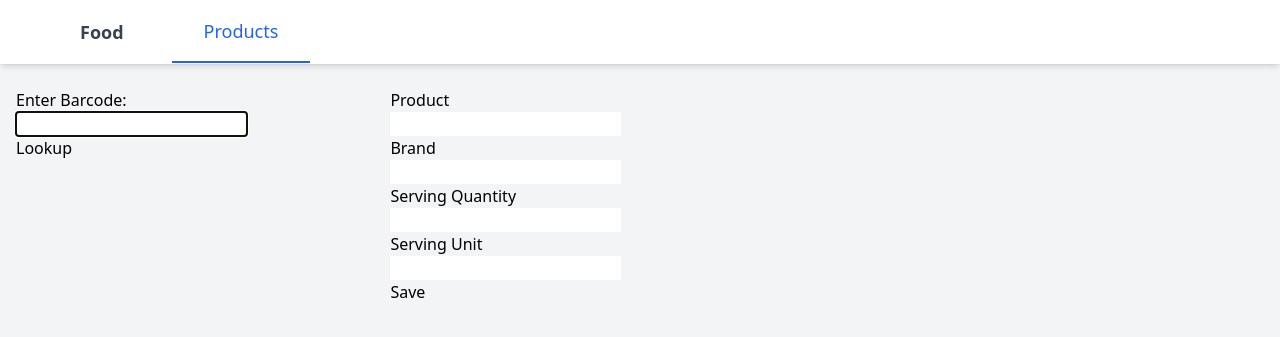
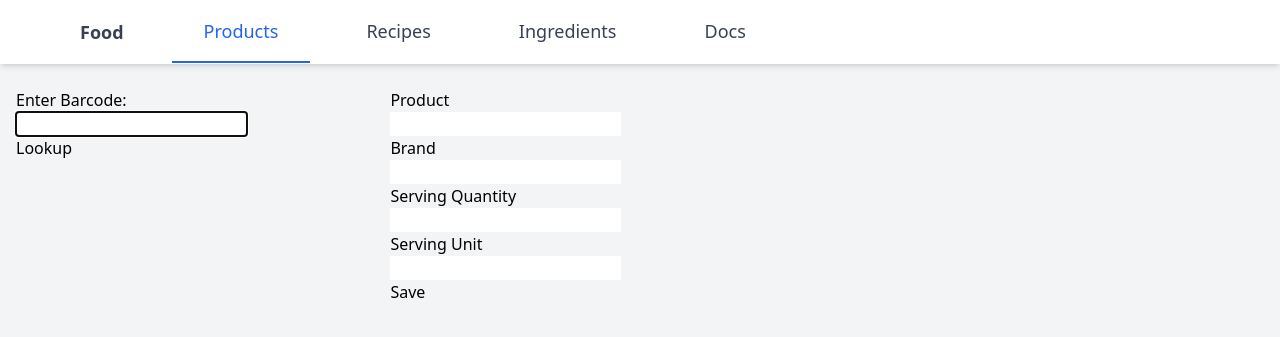
Before and after one commit to Wes-3D/foodery, a FastAPI app: page /add_product in a window 1280 px wide. Shown: the top 337 px of the page. Run offline with FastAPI, Linux system fonts and the light colour scheme; some libraries are stand-ins or nearby versions.

Commit message:
added endpoints to html

```diff
--- a/assets/templates/base.html
+++ b/assets/templates/base.html
@@ -16,10 +16,11 @@
         </div>
         <div class="hidden md:flex space-x-6">
           <a href="/add_product" class="text-gray-700 hover:text-blue-600 text-lg font-medium px-8 py-4">Products</a>
-          <!--a href="/matchups" class="text-gray-700 hover:text-blue-600 text-lg font-medium px-8 py-4">Matchups</a>
+          <a href="/recipes" class="text-gray-700 hover:text-blue-600 text-lg font-medium px-8 py-4">Recipes</a>
+          <a href="/ingredients" class="text-gray-700 hover:text-blue-600 text-lg font-medium px-8 py-4">Ingredients</a>
+          <a href="/docs" class="text-gray-700 hover:text-blue-600 text-lg font-medium px-8 py-4">Docs</a>
 
-          <a href="/rosters" class="text-gray-700 hover:text-blue-600 text-lg font-medium px-8 py-4">Rosters</a>
-          <a href="/ratings" class="text-gray-700 hover:text-blue-600 text-lg font-medium px-8 py-4">Ratings</a-->
+          <!--a href="/ratings" class="text-gray-700 hover:text-blue-600 text-lg font-medium px-8 py-4">Ratings</a-->
         </div>
       </div>
     </div>
```
